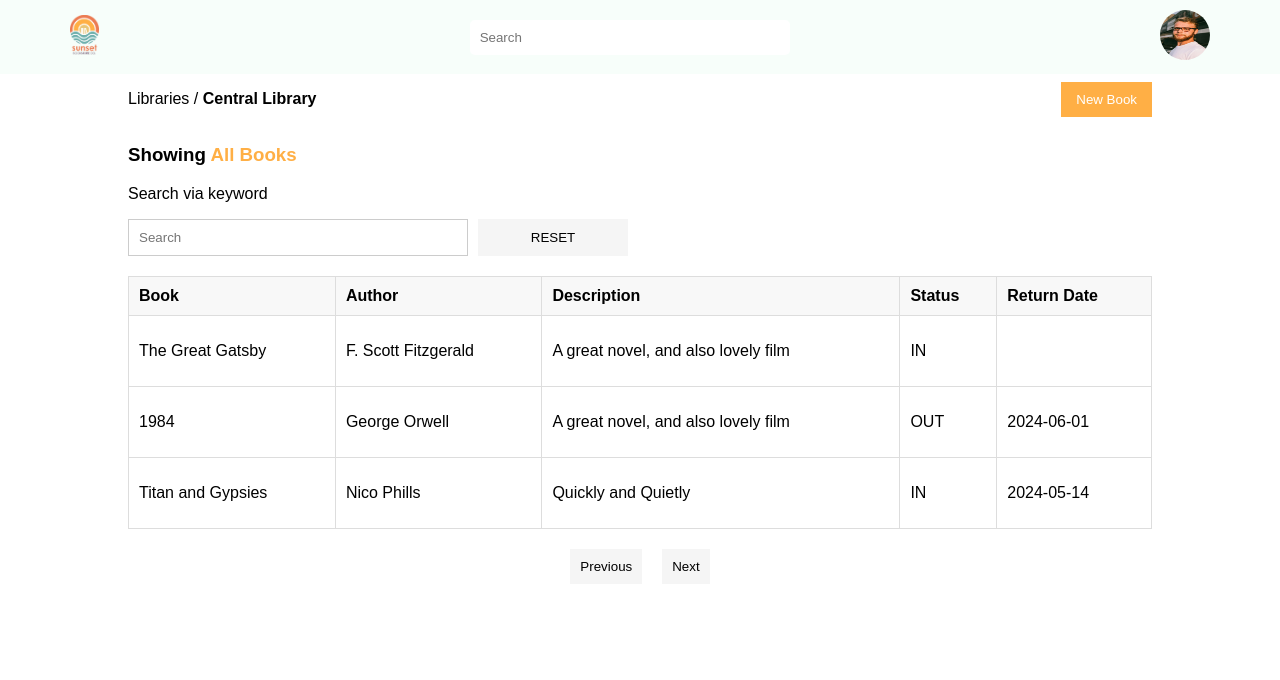
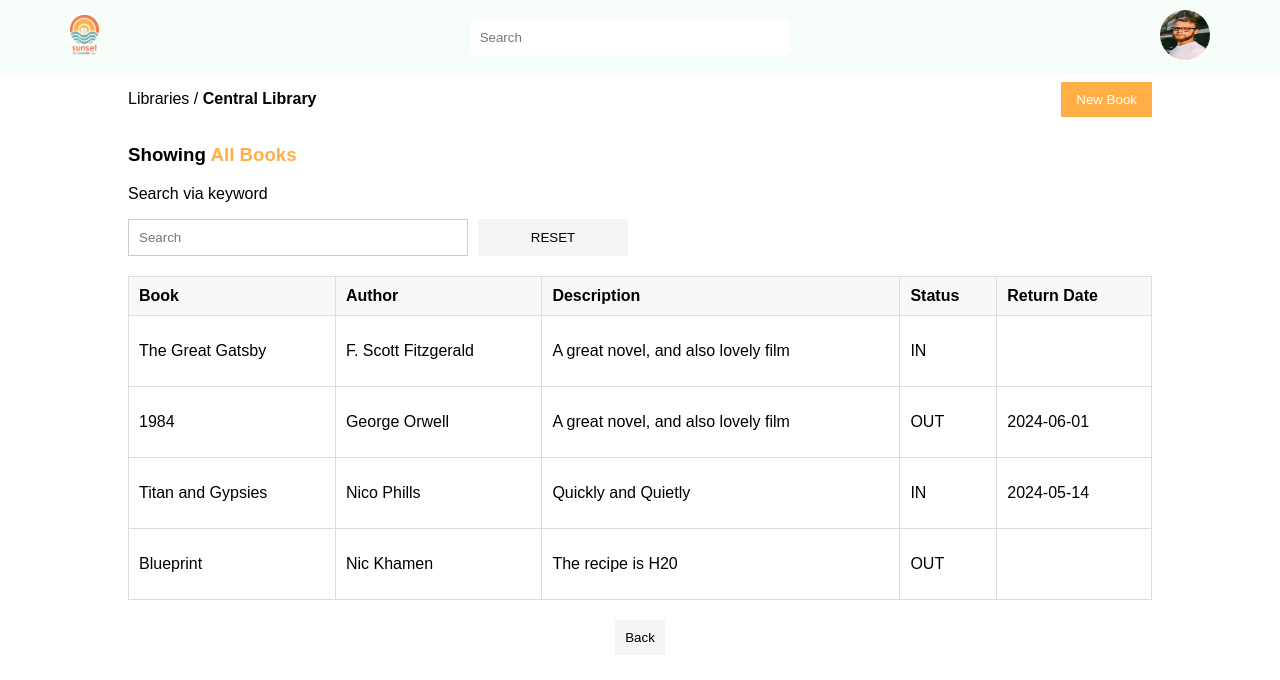
Before and after one commit to Jocatins/sunset-bookstore-v1, an Angular app: page /libraries/1 in a window 1280 px wide. Shown: the top 680 px of the page. Built offline with nearby package versions, Linux system fonts and the light colour scheme; data requests are answered from the project's data file.

Commit message:
sunset-bookstore-v1.1

```diff
--- a/src/app/components/libraries/libraries.component.html
+++ b/src/app/components/libraries/libraries.component.html
@@ -36,7 +36,7 @@
                 <td>
                     <div class="books-list">
                         <span class="book" *ngFor="let book of library.books">{{ book.title }}</span>
-                        <span class="see-more">See More</span>
+                        <span class="see-more" (click)="routeToBook(library.id)">See More</span>
                     </div>
                 </td>
                 <td>
--- a/src/app/components/library-detail/library-detail.component.html
+++ b/src/app/components/library-detail/library-detail.component.html
@@ -50,8 +50,8 @@
     </ng-template>
 
     <div class="pagination">
-        <button class="prev-page">Previous</button>
-        <span class="current-page"></span>
-        <button class="next-page">Next</button>
+        <button class="prev-page" (click)="backToLibraries()">Back</button>
+        <!-- <span class="current-page"></span>
+        <button class="next-page">Next</button> -->
     </div>
 </div>
--- a/src/app/components/library-detail/library-detail.component.ts
+++ b/src/app/components/library-detail/library-detail.component.ts
@@ -48,4 +48,7 @@ export class LibraryDetailComponent implements OnInit {
 	addBookRoute() {
 		this.router.navigate(["/add-book"]);
 	}
+	backToLibraries() {
+		this.router.navigate(["/libraries"]);
+	}
 }
--- a/src/assets/data/db.json
+++ b/src/assets/data/db.json
@@ -28,6 +28,14 @@
           "description": "Quickly and Quietly",
           "status": "IN",
           "dueDate": "2024-05-14"
+        },
+        {
+          "id": 1716824398570,
+          "title": "Blueprint",
+          "author": "Nic Khamen",
+          "description": "The recipe is H20",
+          "status": "OUT",
+          "dueDate": ""
         }
       ]
     },
@@ -267,6 +275,11 @@
       "id": "dfe8",
       "username": "admin",
       "password": "kaapisoft"
+    },
+    {
+      "id": "4d8c",
+      "username": "admin",
+      "password": "kaapisoft"
     }
   ]
 }
```
